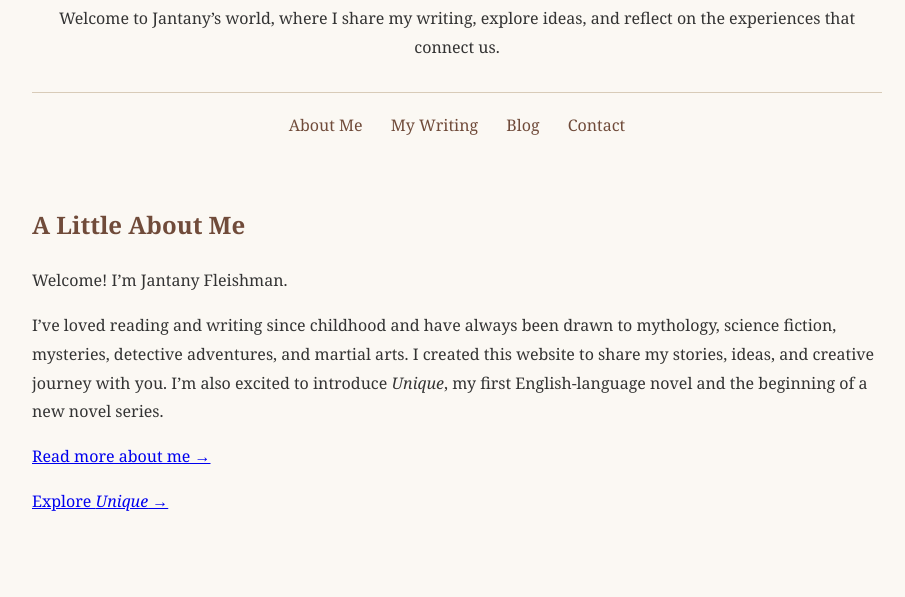
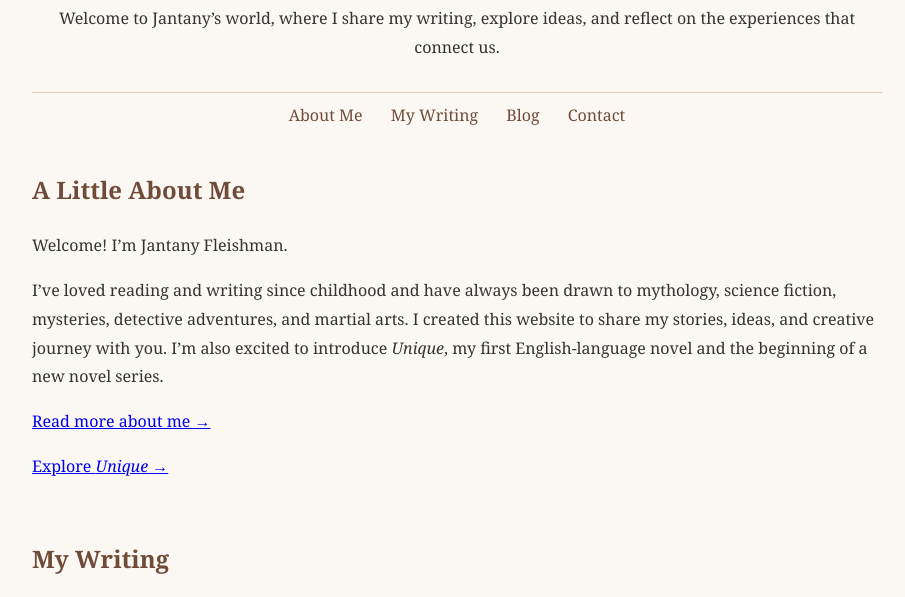
Before and after one commit to Jantany/Jantany.github.io, a plain HTML site: page index.html in a window 1280 px wide. Shown: the part 191-788 px from the top of the page, without its empty margins (183-1088 px from the left). Drawn offline with Linux system fonts and the light colour scheme.

Commit message:
Update index.html

```diff
--- a/index.html
+++ b/index.html
@@ -29,7 +29,7 @@ header h1 {
 }
 nav {
       text-align: center;
-      padding: 18px 0;
+      padding: 8px 0;
     }
     nav a {
       color: #704b3a;
@@ -37,7 +37,7 @@ nav {
       text-decoration: none;
     }
     section {
-      padding: 25px 0;
+      padding: 10px 0;
     }
     h2 {
       color: #704b3a;
```
